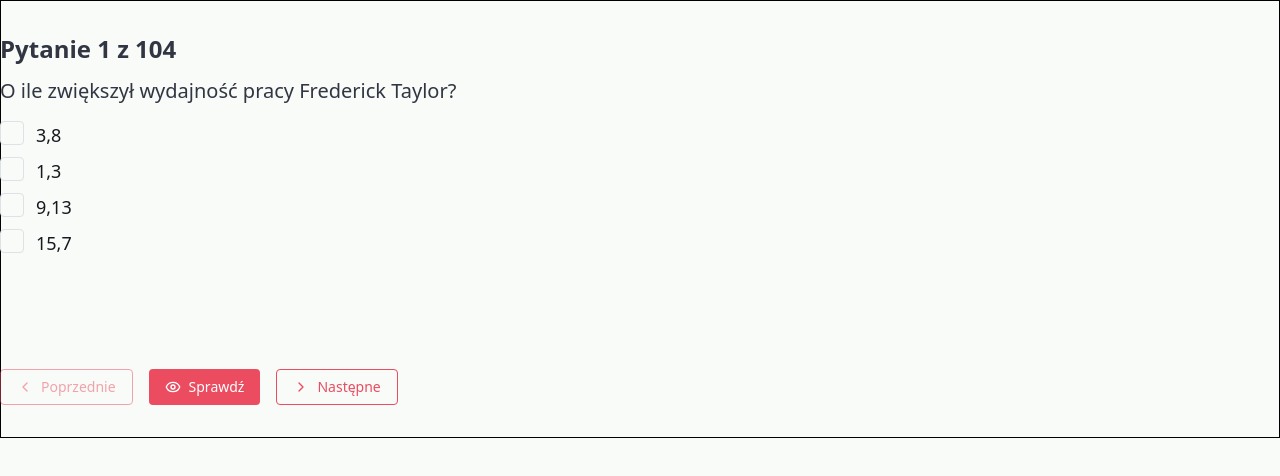
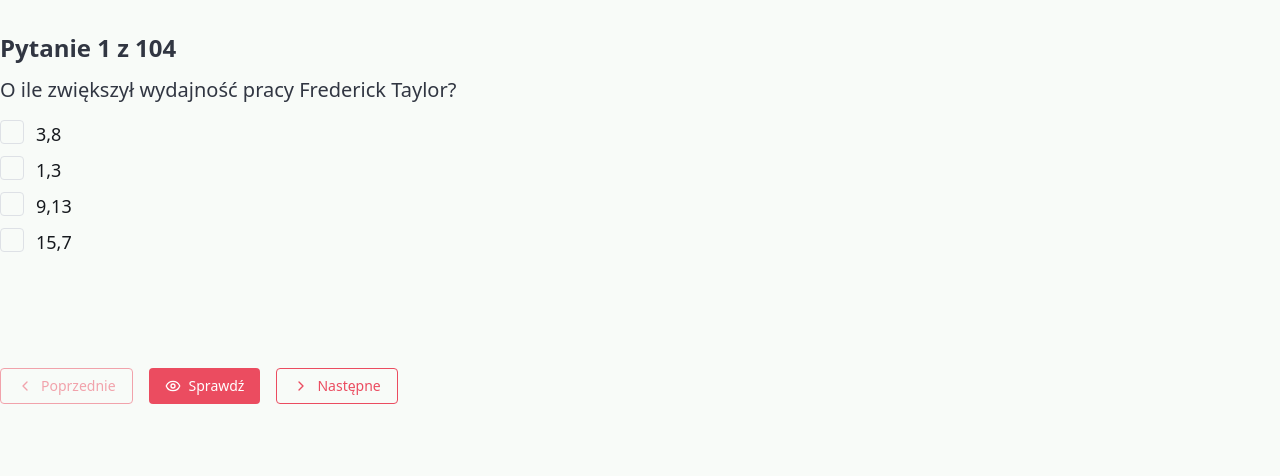
Before and after one commit to lnig/QuizZPI, a React (Vite) app: page / in a window 1280 px wide. Shown: the top 476 px of the page. Built offline with nearby package versions, Linux system fonts and the light colour scheme.

Commit message:
Remove unnecessary border

```diff
--- a/src/App.tsx
+++ b/src/App.tsx
@@ -76,7 +76,7 @@
   };
 
   return (
-    <div className='flex flex-col sm:items-center sm:justify-center py-4 px-4 sm:py-8 sm:px-16 border'>
+    <div className='flex flex-col sm:items-center sm:justify-center py-4 px-4 sm:py-8 sm:px-16'>
       <div className="flex flex-col xl:w-[1280px]">
         <div className="text-2xl font-bold text-[#313642]">
           Pytanie {current + 1} z {total}
```
